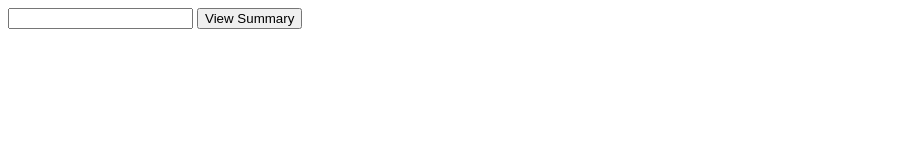
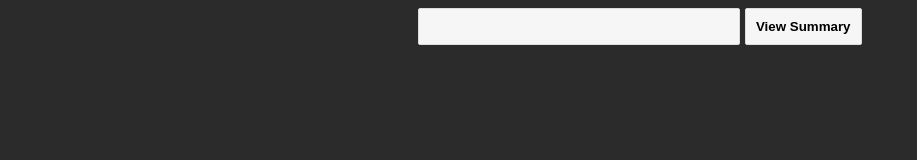
Before and after one commit to aRatnam12/tagscraper, a plain HTML site: page templates/index.html in a window 1280 px wide. Shown: the whole page, without its empty margins (0-917 px from the left). Drawn offline with nearby package versions, Linux system fonts and the light colour scheme.

Commit message:
Sets up styling and general page structure

```diff
--- a/static/css/style.css
+++ b/static/css/style.css
@@ -0,0 +1,67 @@
+html {
+  font-family: helvetica;
+  -webkit-text-size-adjust: 100%;
+  -ms-text-size-adjust: 100%;
+}
+
+body {
+  background-color: #2B2B2B;
+  color: #F6F6F6;
+}
+
+#searchPanel {
+  position: fixed;
+  left: 0;
+  right: 0;
+  text-align: center;
+  clear: bottom;
+}
+
+#centerPanel {
+  padding-top: 45px;
+}
+
+#summaryPanel {
+  float: left;
+  width: 25%;
+  overflow: hidden;
+  position: fixed;
+}
+
+#sourcePanel {
+  float: right;
+  width: 75%;
+  overflow: auto;
+  height: 800px;
+  float: clear;
+}
+
+a {
+  color: #DE1B1B;
+  font-weight: bold;
+  text-decoration: none;
+}
+
+a:hover {
+  color: #F6F6F6;
+}
+
+#webpage {
+  padding: 10px;
+  border: solid 1px #dcdcdc;
+  text-transform: box-shadow 0.3s, border 0.3s;
+  font-weight: bold;
+  border-radius: 2px;
+  width: 300px;
+  -webkit-box-shadow: 0 0 0 1000px #F6F6F6 inset;
+  text-align: center;
+}
+
+#submit {
+  padding: 10px;
+  border: solid 1px #dcdcdc;
+  text-transform: box-shadow 0.3s, border 0.3s;
+  font-weight: bold;
+  background-color: #F6F6F6;
+  border-radius: 2px;
+}
--- a/static/js/script.js
+++ b/static/js/script.js
@@ -25,6 +25,18 @@ $(document).ready(function() {
         console.log(xhr, ajaxOptions, thrownError);
       }
     });
+    $.ajax({
+      url: "/source/",
+      type: "POST",
+      data: {url: $webpage},
+      dataType: "html",
+      success: function (result) {
+        var src = $('<p>', {text: result}).appendTo('#sourcePanel');
+      },
+      error: function (xhr, ajaxOptions, thrownError) {
+        console.log(xhr, ajaxOptions, thrownError);
+      }
+    });
   });
 
   $(document).on('click', 'a' , function(event) {
--- a/templates/index.html
+++ b/templates/index.html
@@ -18,17 +18,18 @@
   <body>
 
     <div class='container'>
+      <div id='searchPanel'>
         <form id="searchForm" accept-charset="utf-8">
           <input id="webpage" type="url" name="target">
           <input id="submit" type="submit" value="View Summary">
         </form>
+      </div>
+      <div id='centerPanel'>
         <div id='summaryPanel'>
           <ul id='summary'></ul>
         </div>
-      <br>
         <div id='sourcePanel'>
         </div>
-
       </div>
     </div>
 
```
Also changed, not shown: 1 other file. Lines whose indentation alone changed are shown as unchanged.
